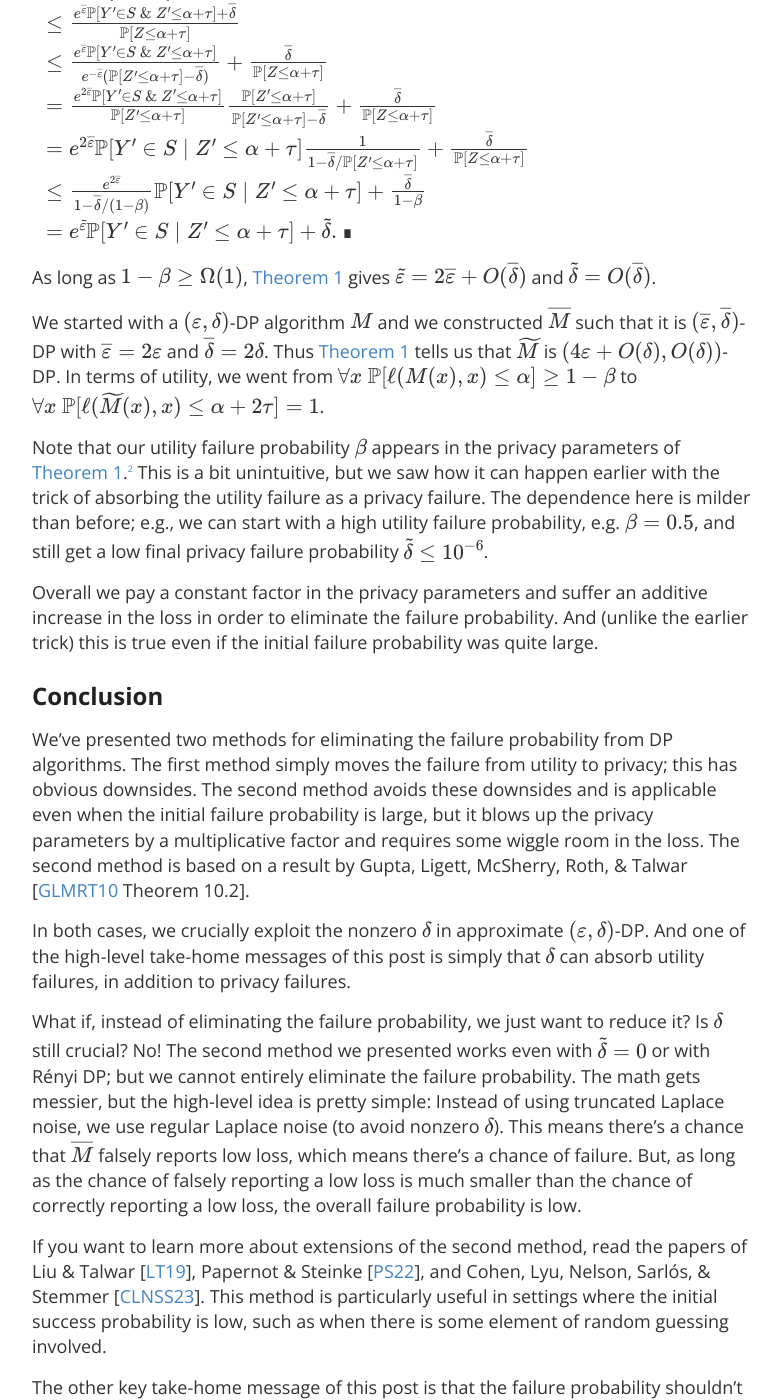
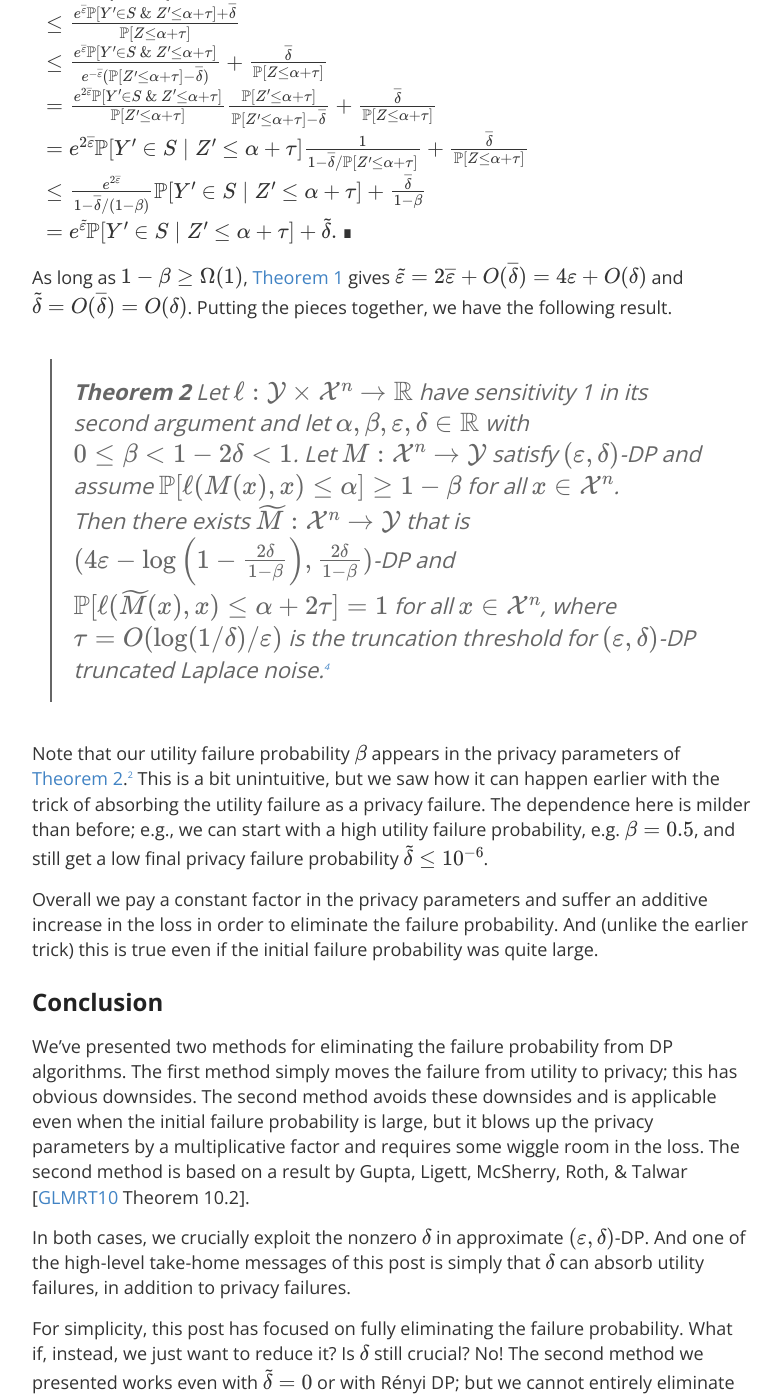
Before and after one commit to differentialprivacy/differentialprivacy, a Jekyll site: the page built from _posts/2025-03-10-fail-prob.md, in a window 1280 px wide and 1400 px high, scrolled down 3934 px. Shown: the whole window, without its empty margins (248-1029 px from the left). Built offline with Jekyll 4.4.1, drawn with Linux system fonts in a browser that asks for light colours; comment, search, counter and statistics services are not loaded; some of the changed text lies outside the part shown.

Commit message:
post on reducing failure probability

```diff
--- a/_posts/2025-03-10-fail-prob.md
+++ b/_posts/2025-03-10-fail-prob.md
@@ -62,7 +62,7 @@ Second, we will assume that there is some wiggle room in the loss threshold \\\(
 Are these assumptions reasonable?
 First, if the loss is high-sensitivity, then we can apply tricks like [inverse sensitivity](/inverse-sensitivity/) to get a low-sensitivity loss.
 Second, we can contrast with the exponential mechanism, which guarantees loss \\\(\\le\\mathsf{OPT}+O\(\\log\|\\mathcal{Y}\|/\\varepsilon\)\\\).
-Thus the wiggle room we're asking for is comparable to (or better than) what we'd get from the exponential mechanism, assuming \\\(\\log
+Thus the wiggle room we're asking for is comparable to (or better than) what we'd get from the exponential mechanism, assuming \\\(\\delta\\\) isn't super tiny -- specifically, \\\(\\log
 \(1/\\delta\) \\le O\(\\log\|\\mathcal{Y}\|\)\\\).
 
 Now we can modify the algorithm \\\(M : \\mathcal{X}^n \\to \\mathcal{Y}\\\) to also output an estimate of the loss using truncated Laplace noise. Call this new algorithm \\\(\\overline{M} : \\mathcal{X}^n \\to \\mathcal{Y} \\times \\mathbb{R}\\\). If \\\(M\\\) is \\\(\(\\varepsilon,\\delta\)\\\)-DP, we can make \\\(\\overline{M}\\\) satisfy \\\(\(\\overline{\\varepsilon}=2\\varepsilon,\\overline{\\delta}=2\\delta\)\\\)-DP and guarantee that the error of the loss estimate is \\\(\\le \\tau = O\(\\log\(1/\\delta\)/\\varepsilon\)\\\) with probability 1.[^4]
@@ -113,11 +113,14 @@ We have <br/>&nbsp;
 \\\( = e^{\\widetilde{\\varepsilon}} \\mathbb{P}\[Y' \\in S \\mid Z' \\le \\alpha + \\tau\] + \\widetilde{\\delta}.\\\)
 &#8718;
 
-As long as \\\(1-\\beta \\ge \\Omega\(1\)\\\), [Theorem 1](#thm1) gives \\\(\\widetilde{\\varepsilon} = 2\\overline{\\varepsilon} + O\(\\overline{\\delta}\)\\\) and \\\(\\widetilde{\\delta}=O\(\\overline{\\delta}\)\\\).
+As long as \\\(1-\\beta \\ge \\Omega\(1\)\\\), [Theorem 1](#thm1) gives \\\(\\widetilde{\\varepsilon} = 2\\overline{\\varepsilon} + O\(\\overline{\\delta}\) = 4\\varepsilon + O\(\\delta\)\\\) and \\\(\\widetilde{\\delta}=O\(\\overline{\\delta}\)=O\(\\delta\)\\\).  Putting the pieces together, we have the following result.
 
-We started with a \\\(\(\\varepsilon,\\delta\)\\\)-DP algorithm \\\(M\\\) and we constructed \\\(\\overline{M}\\\) such that it is \\\(\(\\overline\\varepsilon,\\overline\\delta\)\\\)-DP with \\\(\\overline{\\varepsilon}=2\\varepsilon\\\) and \\\(\\overline{\\delta}=2\\delta\\\). Thus [Theorem 1](#thm1) tells us that \\\(\\widetilde{M}\\\) is \\\(\(4\\varepsilon+O\(\\delta\),O\(\\delta\)\)\\\)-DP. In terms of utility, we went from \\\(\\forall x ~ \\mathbb{P}\[\\ell\(M\(x\),x\) \\le \\alpha \] \ge 1-\\beta \\\) to \\\(\\forall x ~ \\mathbb{P}\[\\ell\(\\widetilde{M}\(x\),x\) \\le \\alpha + 2\\tau \] = 1\\\).
+> **Theorem 2** <a id="thm2" />
+> Let \\\(\\ell : \\mathcal{Y} \\times \\mathcal{X}^n \\to \\mathbb{R}\\\) have sensitivity 1 in its second argument and let \\\(\\alpha,\\beta,\\varepsilon,\\delta\\in\\mathbb{R}\\\) with \\\(0\\le\\beta&lt;1-2\\delta&lt;1\\\).
+> Let \\\(M : \\mathcal{X}^n \\to \\mathcal{Y}\\\) satisfy \\\(\(\\varepsilon,\\delta\)\\\)-DP and assume \\\(\\mathbb{P}\[\\ell\(M\(x\),x\) \\le \\alpha \] \ge 1-\\beta \\\) for all \\\(x \\in \\mathcal{X}^n\\\). <br />
+> Then there exists \\\(\\widetilde{M} : \\mathcal{X}^n \\to \\mathcal{Y}\\\) that is \\\(\(4\\varepsilon-\\log\\left\(1-\\frac{2\\delta}{1-\\beta}\\right\),\\frac{2\\delta}{1-\\beta}\)\\\)-DP and \\\(\\mathbb{P}\[\\ell\(\\widetilde{M}\(x\),x\) \\le \\alpha + 2\\tau \] = 1\\\) for all \\\(x\\in\\mathcal{X}^n\\\), where \\\(\\tau=O\(\\log\(1/\\delta\)/\\varepsilon\)\\\) is the truncation threshold for \\\(\(\\varepsilon,\\delta\)\\\)-DP truncated Laplace noise.[^tlap]
 
-Note that our utility failure probability \\\(\\beta\\\) appears in the privacy parameters of [Theorem 1](#thm1).[^fail] This is a bit unintuitive, but we saw how it can happen earlier with the trick of absorbing the utility failure as a privacy failure. The dependence here is milder than before; e.g., we can start with a high utility failure probability, e.g. \\\(\\beta=0.5\\\), and still get a low final privacy failure probability \\\(\\widetilde{\\delta}\\le10^{-6}\\\).
+Note that our utility failure probability \\\(\\beta\\\) appears in the privacy parameters of [Theorem 2](#thm2).[^fail] This is a bit unintuitive, but we saw how it can happen earlier with the trick of absorbing the utility failure as a privacy failure. The dependence here is milder than before; e.g., we can start with a high utility failure probability, e.g. \\\(\\beta=0.5\\\), and still get a low final privacy failure probability \\\(\\widetilde{\\delta}\\le10^{-6}\\\).
 
 Overall we pay a constant factor in the privacy parameters and suffer an additive increase in the loss in order to eliminate the failure probability.
 And (unlike the earlier trick) this is true even if the initial failure probability was quite large.
@@ -130,17 +133,18 @@ The second method avoids these downsides and is applicable even when the initial
 
 In both cases, we crucially exploit the nonzero \\\(\\delta\\\) in approximate \\\(\(\\varepsilon,\\delta\)\\\)-DP. And one of the high-level take-home messages of this post is simply that \\\(\\delta\\\) can absorb utility failures, in addition to privacy failures.
 
-What if, instead of eliminating the failure probability, we just want to reduce it?
+For simplicity, this post has focused on fully eliminating the failure probability.
+What if, instead, we just want to reduce it?
 Is \\\(\\delta\\\) still crucial? No!
 The second method we presented works even with \\\(\\widetilde{\\delta}=0\\\) or with R&eacute;nyi DP; but we cannot entirely eliminate the failure probability.
 The math gets messier, but the high-level idea is pretty simple: Instead of using truncated Laplace noise, we use regular Laplace noise \(to avoid nonzero \\\(\\delta\\\)\).
 This means there's a chance that \\\(\\overline{M}\\\) falsely reports low loss, which means there's a chance of failure. But, as long as the chance of falsely reporting a low loss is much smaller than the chance of correctly reporting a low loss, the overall failure probability is low.
 
 If you want to learn more about extensions of the second method, read the papers of Liu & Talwar \[[LT19](https://arxiv.org/abs/1811.07971 "Jingcheng Liu, Kunal Talwar. Private Selection from Private Candidates. STOC 2019.")\], Papernot & Steinke \[[PS22](https://arxiv.org/abs/2110.03620 "Nicolas Paperno, Thomas Steinke. Hyperparameter Tuning with Renyi Differential Privacy. ICLR 2022.")\], and Cohen, Lyu, Nelson, Sarl&oacute;s, & Stemmer \[[CLNSS23](https://arxiv.org/abs/2211.12063 "Edith Cohen, Xin Lyu, Jelani Nelson, Tam&aacute;s Sarl&oacute;s, Uri Stemmer. Generalized Private Selection and Testing with High Confidence. ITCS 2023.")\].
-This method is particularly useful in settings where the initial success probability is low, such as when there is some element of random guessing involved.
+These methods are particularly useful in settings where the initial success probability is low, e.g. \\\(1-\\beta=0.01\\\), such as when there is some element of random guessing involved.
 
 The other key take-home message of this post is that the failure probability shouldn't be a first-order concern, at least from a theoretical perspective.
-In particular, if we obtain bounds on the expected error, then we can obtain high-probability bounds via this method.
+In particular, if we obtain bounds on the expected error, then we can obtain high-probability bounds via this method.[^markov]
 
 In many cases the reductions we presented are not practical; it's usually easier to directly modify the algorithm to reduce the failure probability.
 However, the fact that these generic methods exist offers an explanation for why, in practice, failure probabilities are relatively easy to manage.
@@ -150,7 +154,8 @@ However, the fact that these generic methods exist offers an explanation for why
 [^2]: Note that we can always just define \\\(\\check{M}\(x\) = \\mathsf{argmin}\_y \\ell\(y,x\)\\\) or we can re-run \\\(M\\\) until we achieve the desired loss.
 [^loss]: Note that we're implicitly assuming that the loss \\\(\\ell\\\) is known -- i.e., it is something we can compute when designing algorithms. In particular, the loss must be an empirical loss, rather than a population loss.
 [^3]: Recall, that the privacy failure probablity should be tiny -- e.g., \\\(\\delta \\le 10^{-6}\\\) -- for the privacy guarantee to be compelling.
-[^tlap]: To achieve \\\(\(\\varepsilon,\\delta\)\\\)-DP, we can use Laplace noise truncted to magnitude \\\(\\tau = O\(\\log\(1/\\delta\)/\\varepsilon\)\\\). Truncated Laplace noise is folklore \[[L16](https://arxiv.org/abs/1607.08554 "Fang Liu. Statistical Properties of Sanitized Results from Differentially Private Laplace Mechanism with Univariate Bounding Constraints. 2016.")\]; Holohan et al. \[[HABA18](https://arxiv.org/abs/1808.10410 "Naoise Holohan, Spiros Antonatos, Stefano Braghin, Pól Mac Aonghusa. The Bounded Laplace Mechanism in Differential Privacy. 2018.")\] give a sharp analysis.
+[^tlap]: To achieve \\\(\(\\varepsilon,\\delta\)\\\)-DP with \\\(0 &lt; \\delta \\le \\frac{1}{2}\\\), we can use Laplace noise truncted to magnitude \\\(\\tau = \\frac{1+\\log\(1/2\\delta\)}{\\varepsilon} = O\(\\log\(1/\\delta\)/\\varepsilon\)\\\). Truncated Laplace noise is folklore \[[L16](https://arxiv.org/abs/1607.08554 "Fang Liu. Statistical Properties of Sanitized Results from Differentially Private Laplace Mechanism with Univariate Bounding Constraints. 2016.")\]; Holohan et al. \[[HABA18](https://arxiv.org/abs/1808.10410 "Naoise Holohan, Spiros Antonatos, Stefano Braghin, Pól Mac Aonghusa. The Bounded Laplace Mechanism in Differential Privacy. 2018.")\] give a sharp analysis.
 [^4]: For simplicity, we're setting the privacy parameters of the truncated Laplace to be the same as for \\\(M\\\). In practice, this might be excessive and a different balance would work better. Also, some algorithms naturally output an estimate of their error and so this modification may not be necessary.
 [^fail]: It's important that we have a provable worst-case failure probability bound for the original algorithm \\\(M\\\), since we want a provable privacy guarantee. In particular, if we only have a heuristic that works for most inputs \\\(x\\\), but fails badly on other inputs, then we cannot get a provable DP guarantee using these methods. It is possible that heuristics can be modified to fail gracefully and thus these methods can be salvaged, but that's beyond the scope of this post.
 [^alpha]: If the utility threshold \\\(\\alpha\\\) isn't known (e.g., if it depends on the input \\\(x\\\)), then there are other methods than can be used \[[LT19](https://arxiv.org/abs/1811.07971 "Jingcheng Liu, Kunal Talwar. Private Selection from Private Candidates. STOC 2019."),[PS22](https://arxiv.org/abs/2110.03620 "Nicolas Paperno, Thomas Steinke. Hyperparameter Tuning with Renyi Differential Privacy. ICLR 2022."),[CLNSS23](https://arxiv.org/abs/2211.12063 "Edith Cohen, Xin Lyu, Jelani Nelson, Tam&aacute;s Sarl&oacute;s, Uri Stemmer. Generalized Private Selection and Testing with High Confidence. ITCS 2023.")\], but this is beyond the scope of this blog post.
+[^markov]: To be precise, if we have \\\(\\mathbb{E}\[\\ell\(M\(x\),x\)\]\\le \\alpha_\*\\\) and \\\(\\ell\(y,x\)\\ge0\\\), then Markov's inequality gives \\\(\\mathbb{P}\[\\ell\(M\(x\),x\)\\le\\alpha\]\\ge1-\\frac{\\alpha}{\\alpha_\*}\\\) for all \\\(\\alpha\\ge\\alpha_\*\\\). We can plug this bound into [Theorem 2](#thm2) to get a high-probability bound.
```
